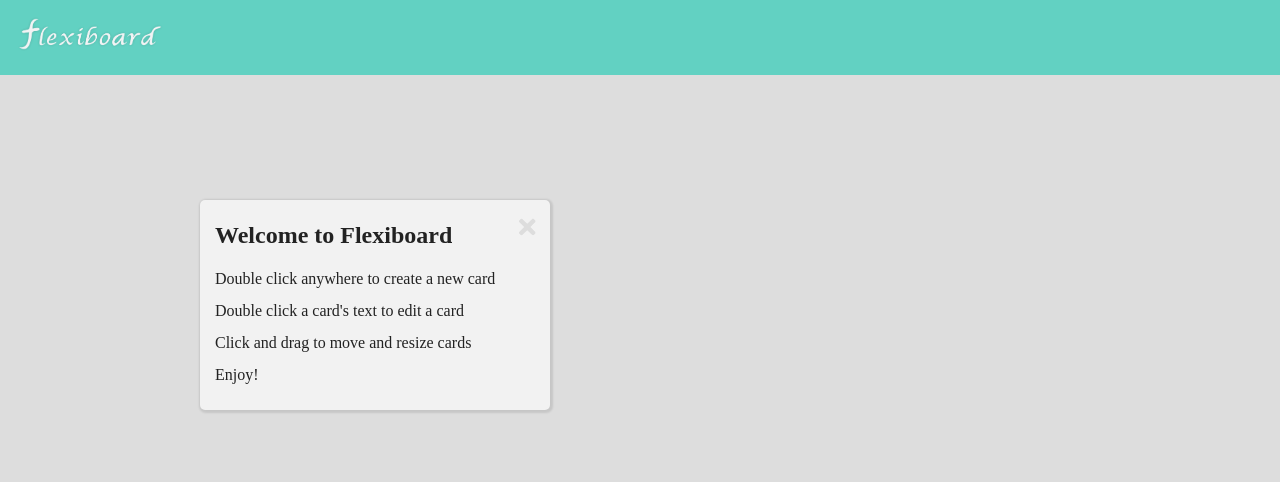
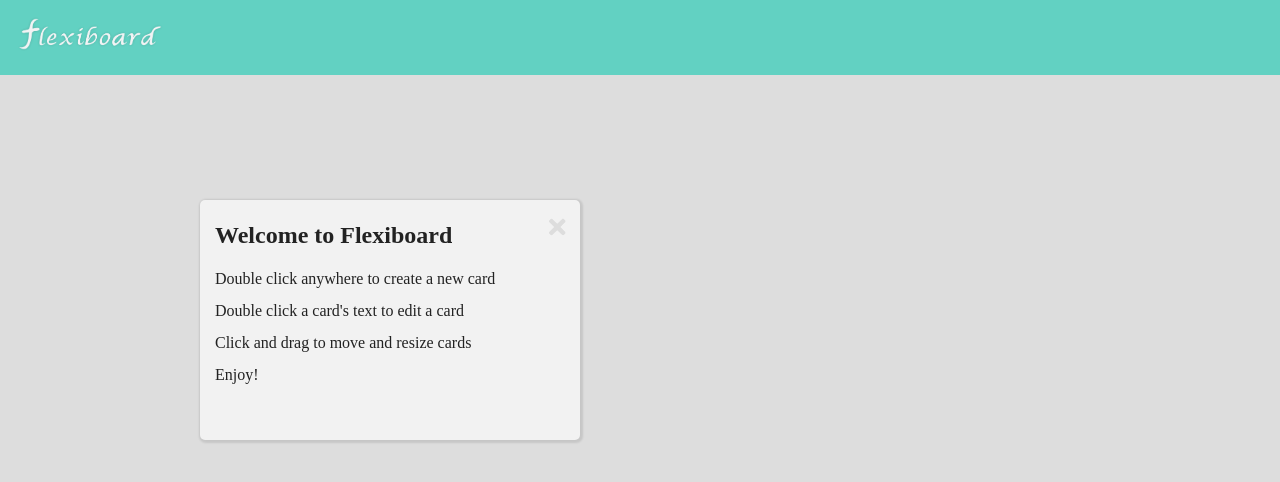
Before and after one commit to dproc96/flexiboard, a React (Create React App) app: page / in a window 1280 px wide. Shown: the top 482 px of the page. Built offline with nearby package versions, Linux system fonts and the light colour scheme.

Commit message:
Fixed issues with scrollbar in card

```diff
--- a/package.json
+++ b/package.json
@@ -19,7 +19,8 @@
     "start": "react-scripts start",
     "build": "react-scripts build",
     "test": "react-scripts test",
-    "eject": "react-scripts eject"
+    "eject": "react-scripts eject",
+    "deploy": "yarn build && firebase deploy"
   },
   "eslintConfig": {
     "extends": "react-app"
--- a/src/components/Card.js
+++ b/src/components/Card.js
@@ -34,9 +34,9 @@
         overflow: scroll;
         hyphens: auto;
         height: ${props => props.height - 60 + "px"};
-        width: fit-content;
-        max-width: 90%;
+        width: 100%;
         white-space: pre-wrap;
+        overflow-x: hidden;
     }
 
     h3:hover, p:hover {
--- a/src/components/CardContainer.js
+++ b/src/components/CardContainer.js
@@ -54,8 +54,8 @@
                 {
                     top: 200,
                     left: 200,
-                    width: 320,
-                    height: 180,
+                    width: 350,
+                    height: 210,
                     title: "Welcome to Flexiboard",
                     body: "Double click anywhere to create a new card\n\nDouble click a card's text to edit a card\n\nClick and drag to move and resize cards\n\nEnjoy!",
                     editing: false,
@@ -97,8 +97,8 @@
                 const card = {
                     top: Math.max(e.pageY - 105, 100),
                     left: Math.max(e.pageX - 175, 20),
-                    width: 320,
-                    height: 180,
+                    width: 350,
+                    height: 210,
                     title: "Untitled Note",
                     body: "Enter text body here...",
                     editing: true,
```
